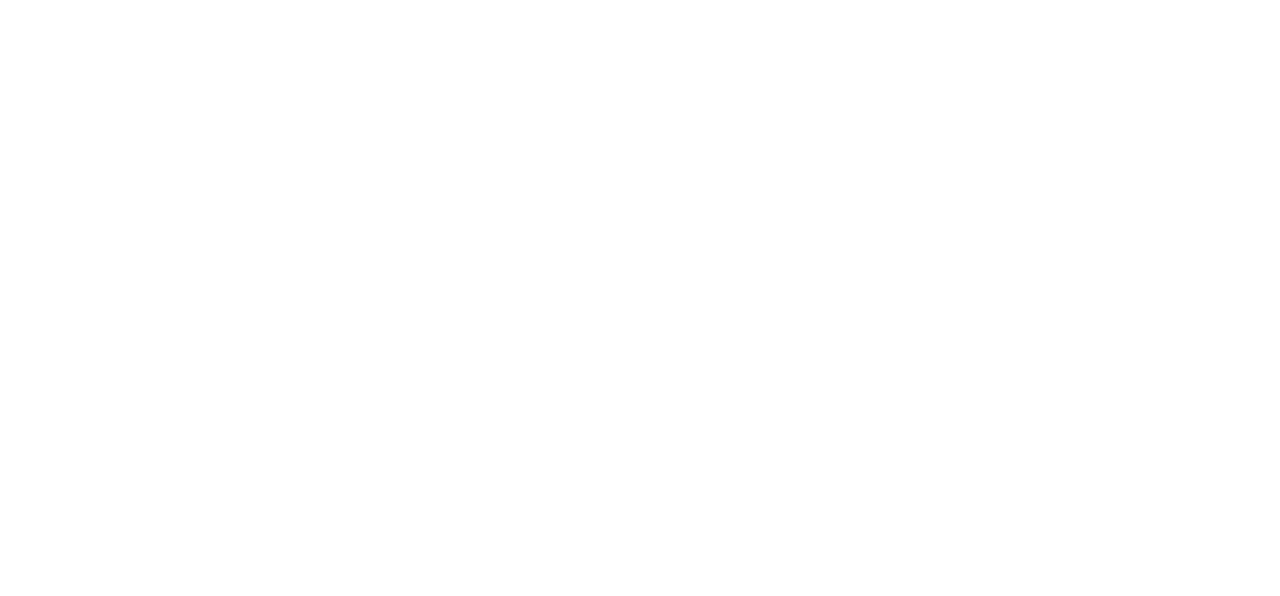
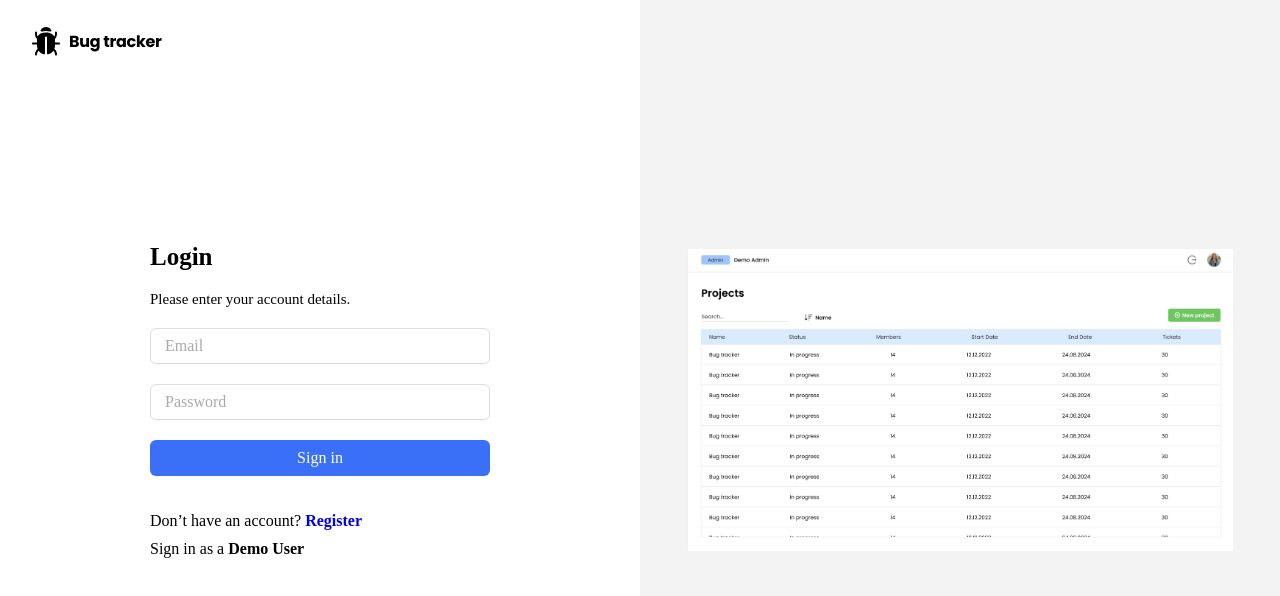
Before and after one commit to rafalmederak/bug-tracker, a React (Create React App) app: page /login in a window 1280 px wide. Shown: the top 596 px of the page. Built offline with nearby package versions, Linux system fonts and the light colour scheme.

Commit message:
Added skeleton of Login and Register pages

```diff
--- a/src/App.tsx
+++ b/src/App.tsx
@@ -1,7 +1,16 @@
 import "assets/sass/main.scss";
+import Login from "pages/Login";
+import Register from "pages/Register";
+import { Navigate, Route, Routes } from "react-router-dom";
 
 function App() {
-  return <></>;
+  return (
+    <Routes>
+      <Route path="/" element={<Navigate to="/login" replace={true} />} />
+      <Route path="/login" element={<Login />} />
+      <Route path="/register" element={<Register />} />
+    </Routes>
+  );
 }
 
 export default App;
--- a/src/index.tsx
+++ b/src/index.tsx
@@ -1,5 +1,6 @@
 import React from "react";
 import ReactDOM from "react-dom/client";
+import { BrowserRouter } from "react-router-dom";
 import App from "./App";
 
 const root = ReactDOM.createRoot(
@@ -7,6 +8,8 @@
 );
 root.render(
   <React.StrictMode>
-    <App />
+    <BrowserRouter>
+      <App />
+    </BrowserRouter>
   </React.StrictMode>
 );
--- /dev/null
+++ b/src/pages/Login.tsx
@@ -0,0 +1,29 @@
+import LoginLayout from "layouts/LoginLayout";
+import { Link } from "react-router-dom";
+import LoginImage from "assets/images/login-demo.png";
+
+const Login = () => {
+  return (
+    <LoginLayout
+      title="Login"
+      username={false}
+      buttonText="Sign in"
+      helpers={
+        <>
+          <p>
+            Don’t have an account?{" "}
+            <b>
+              <Link to={"/register"}>Register</Link>
+            </b>
+          </p>
+          <p>
+            Sign in as a <b>Demo User</b>
+          </p>
+        </>
+      }
+      image={LoginImage}
+    />
+  );
+};
+
+export default Login;
--- /dev/null
+++ b/src/pages/Register.tsx
@@ -0,0 +1,26 @@
+import LoginLayout from "layouts/LoginLayout";
+import { Link } from "react-router-dom";
+import RegisterImage from "assets/images/register-demo.png";
+
+const Register = () => {
+  return (
+    <LoginLayout
+      title="Register"
+      username={true}
+      buttonText="Register"
+      helpers={
+        <>
+          <p>
+            Already have an account?{" "}
+            <b>
+              <Link to={"/login"}>Sign in</Link>
+            </b>
+          </p>
+        </>
+      }
+      image={RegisterImage}
+    />
+  );
+};
+
+export default Register;
```
Also changed, not shown: src/assets/images/login-demo.png (added), src/assets/images/register-demo.png (added).
